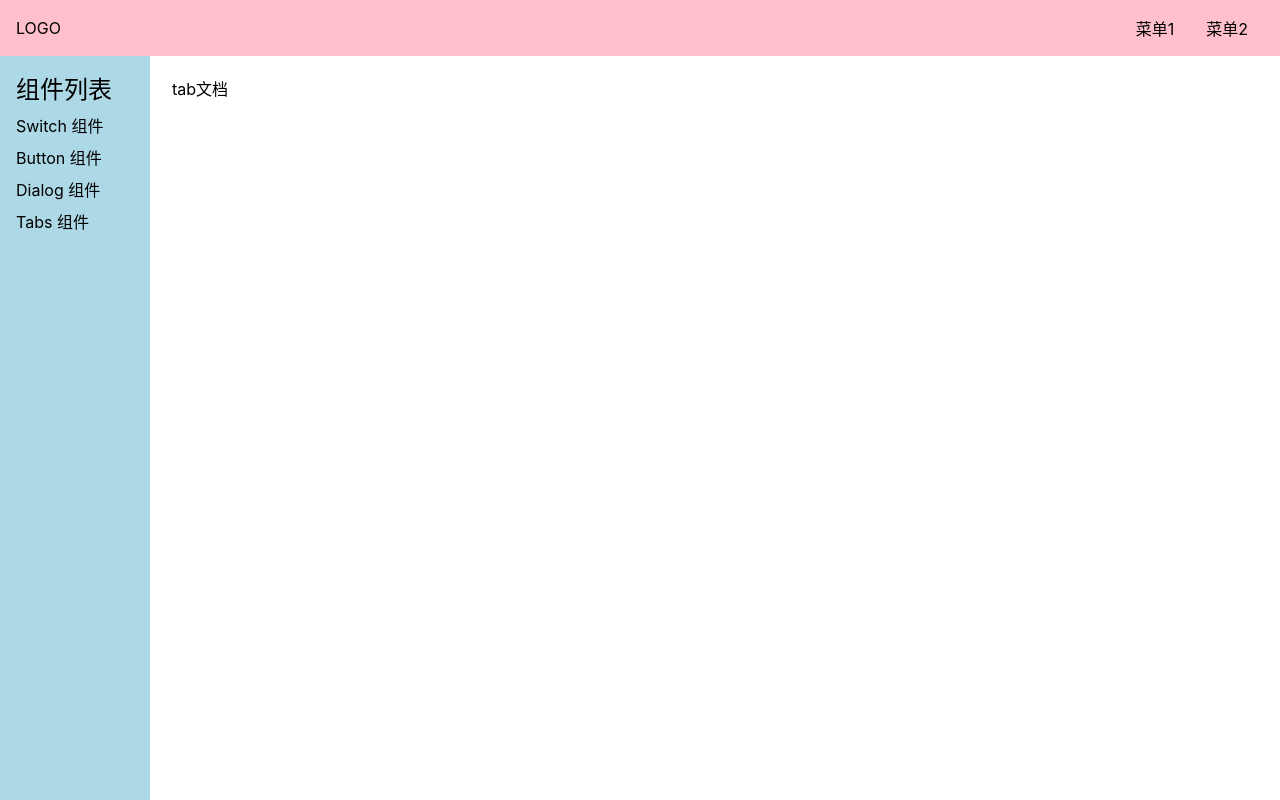
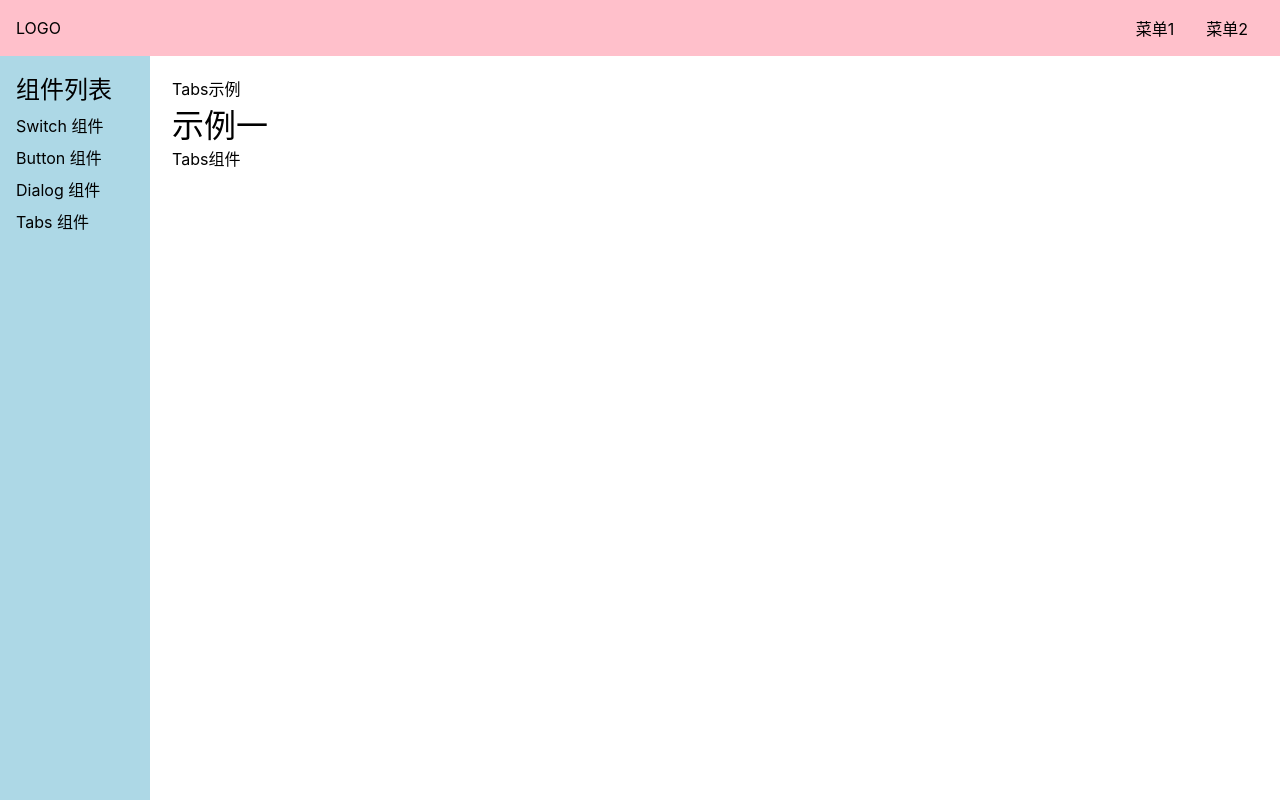
Before and after one commit to HHuangYQ/vue3-ui-Component-library, a Vue app: page /doc/tabs in a window 1280 px wide. Built offline with nearby package versions, Linux system fonts and the light colour scheme.

Commit message:
创建Tabs和Tab组件

```diff
--- a/src/components/ButtonDemo.vue
+++ b/src/components/ButtonDemo.vue
@@ -62,6 +62,7 @@ export default {
             console.log('hi')
         }
         return { onClick }
+
     }
 }
 </script>
--- a/src/components/TabsDemo.vue
+++ b/src/components/TabsDemo.vue
@@ -1,12 +1,18 @@
 <template>
-    <div>
-       tab文档
-    </div>
+    <div>Tabs示例</div>
+    <h1>示例一</h1>
+    <Tabs>
+        <Tab title="导航1">内容一</Tab>
+        <Tab title="导航2">内容二</Tab>
+    </Tabs>
 </template>
 
 
 <script lang="ts">
-export default{
+import Tabs from "../lib/Tabs.vue"
+import Tab from "../lib/Tab.vue"
 
+export default {
+    components: { Tab, Tabs }
 }
 </script>
--- /dev/null
+++ b/src/lib/Tab.vue
@@ -0,0 +1,5 @@
+<template>
+    <div>
+        Tab组件
+    </div>
+</template>
--- /dev/null
+++ b/src/lib/Tabs.vue
@@ -0,0 +1,5 @@
+<template>
+<div>
+    Tabs组件
+</div>
+</template>
```
